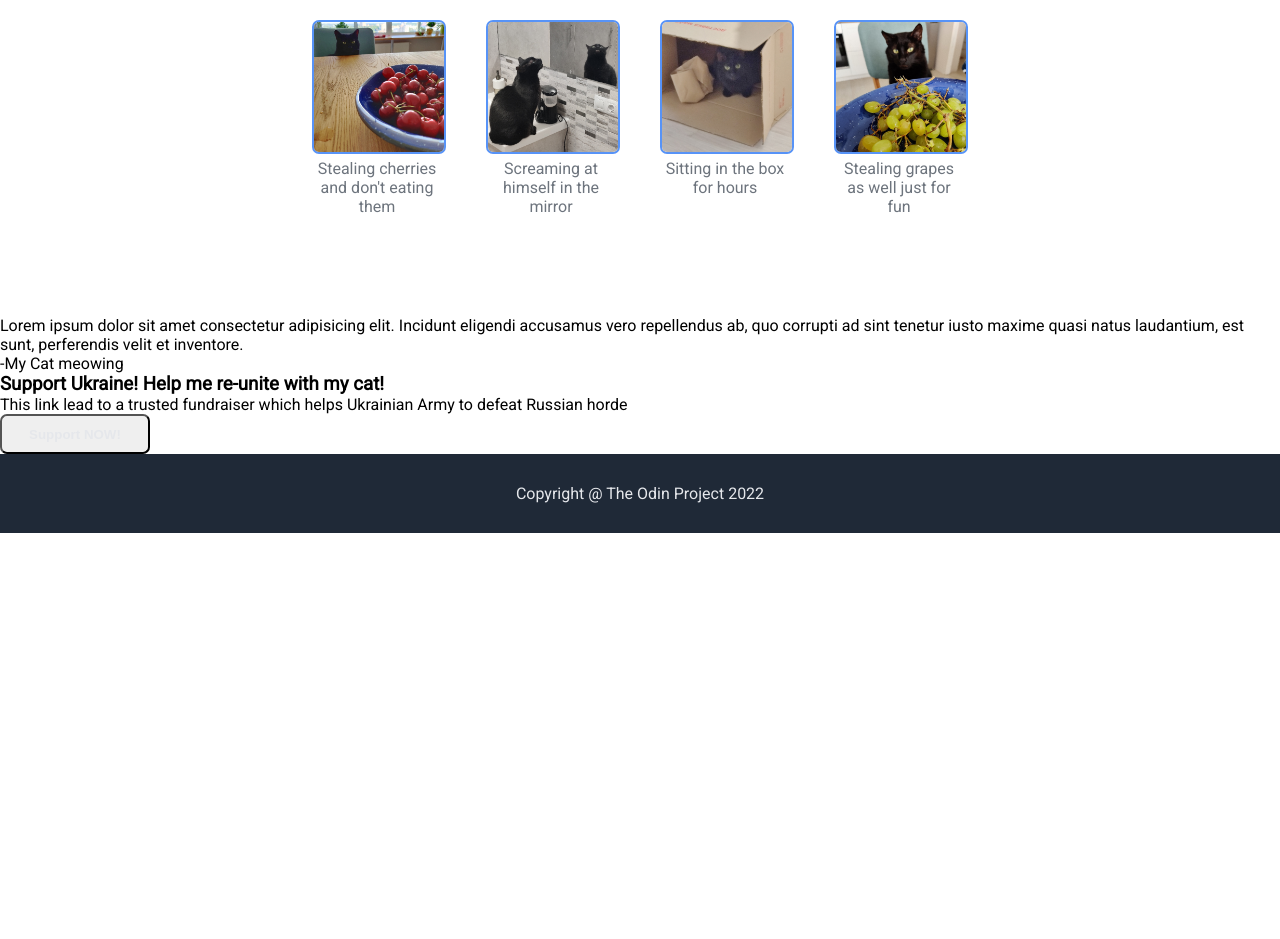
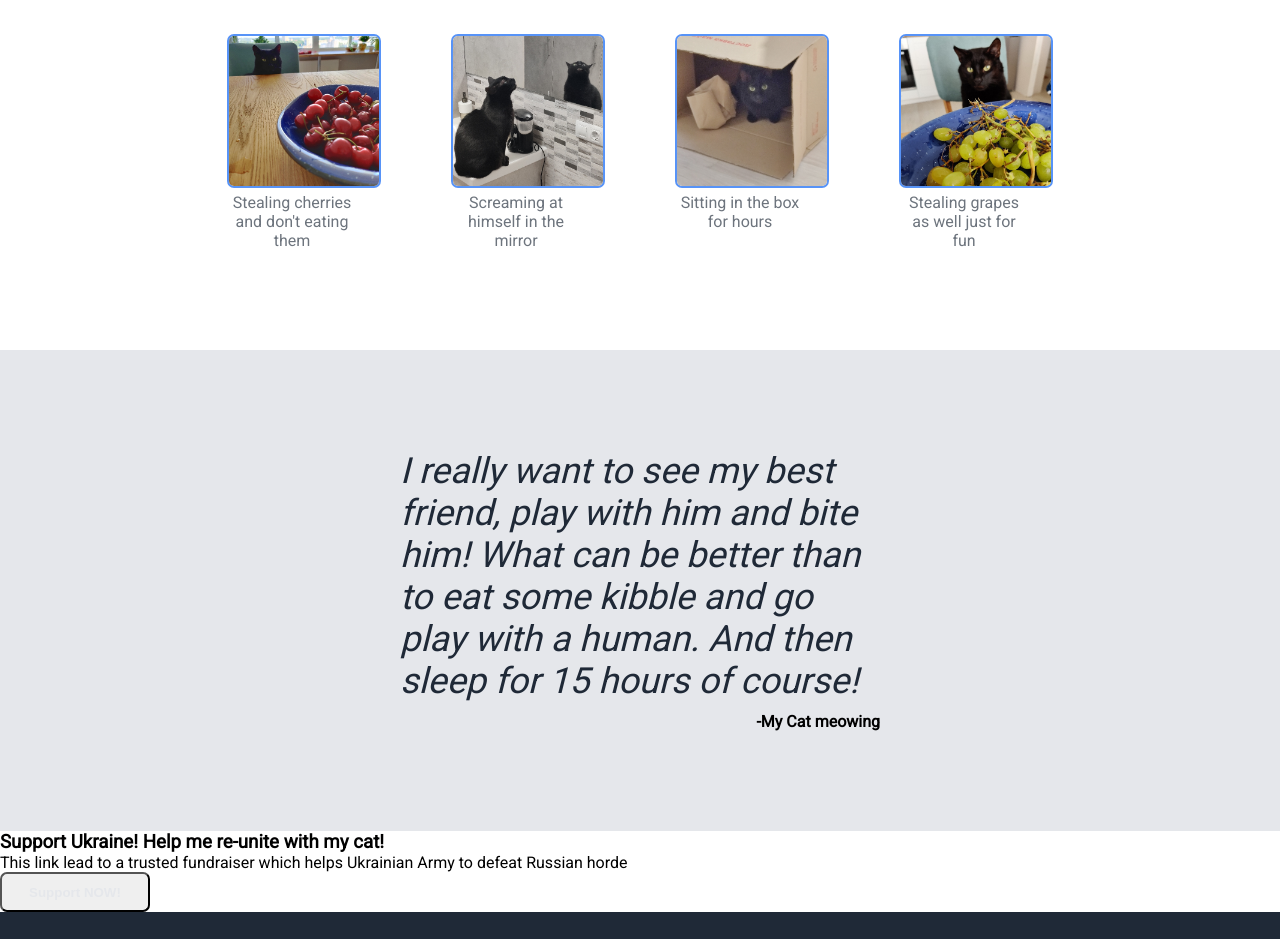
Before and after one commit to OlexandrHumeniuk/odin-first-landing, a plain HTML site: page index.html in a window 1280 px wide. Shown: the part 718-1657 px from the top of the page. Before the commit the page ends 1251 px from the top, so only its background shows below. Drawn offline with Linux system fonts and the light colour scheme.

Commit message:
Finished quote section

```diff
--- a/index.html
+++ b/index.html
@@ -42,8 +42,10 @@
             </div>
         </div>
     <div class="quote">
-            <p>Lorem ipsum dolor sit amet consectetur adipisicing elit. Incidunt eligendi accusamus vero repellendus ab, quo corrupti ad sint tenetur iusto maxime quasi natus laudantium, est sunt, perferendis velit et inventore.</p>
-            <p class="quote-author">-My Cat meowing</p>
+        <div class="quote-wrap">
+            <p>I really want to see my best friend, play with him and bite him! What can be better than to eat some kibble and go play with a human. And then sleep for 15 hours of course!</p>
+            <span id="quote-author">-My Cat meowing</span>
+        </div>
         </div>
         <div class="cta">
             <h3>Support Ukraine! Help me re-unite with my cat!</h3>
--- a/style.css
+++ b/style.css
@@ -10,8 +10,8 @@ body {
     font-family: 'Roboto', sans-serif;
     display: flex;
     flex-direction: column;
-    max-width: 100%;
-    margin:    0 auto;
+    /* max-width: 100%;
+    margin: 0 auto; */
 
 }
 
@@ -82,6 +82,9 @@ h1 {
 }
 
 h2 {
+    font-size: 36px;
+    font-weight:900;
+    color: #1F2937;
     text-align: center;
     padding: 50px 0;
 }
@@ -113,7 +116,7 @@ button{
 .about-items{
     display: flex;
     justify-content: center;
-    gap:40px;
+    gap:70px;
 }
 
 .image-wrap {
@@ -125,8 +128,8 @@ button{
     border-radius: 7px;
     border: 2px solid;
     border-color:#5793F7;
-    width: 130px;
-    height: 130px;
+    width: 150px;
+    height: 150px;
 }
 
 .image-wrap p {
@@ -134,6 +137,33 @@ button{
     color: #6D747D;
     text-align: center;
     max-width: 130px;
+}
+
+.quote {
+    display: flex;
+    align-items: center;
+    justify-content: center;
+    padding: 100px 400px;
+    background-color: #E5e7eb;
+}
+
+.quote-wrap {
+    display: flex;
+    flex-direction: column;
+    width: 800px;
+}
+
+.quote-wrap p {
+    font-size: 36px;
+    font-weight: lighter;
+    font-style: italic;
+    color: #1F2937;
+}
+
+#quote-author{
+    margin-top: 10px;
+    text-align: right;
+    font-weight: bold;
 }
 
 footer {
```
